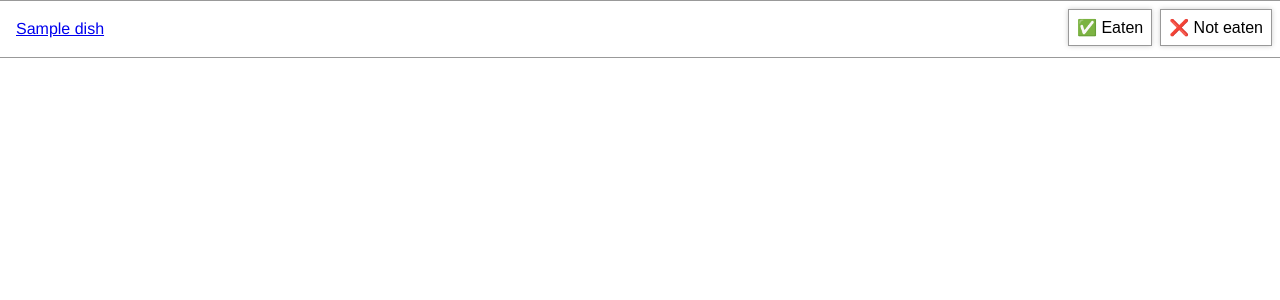
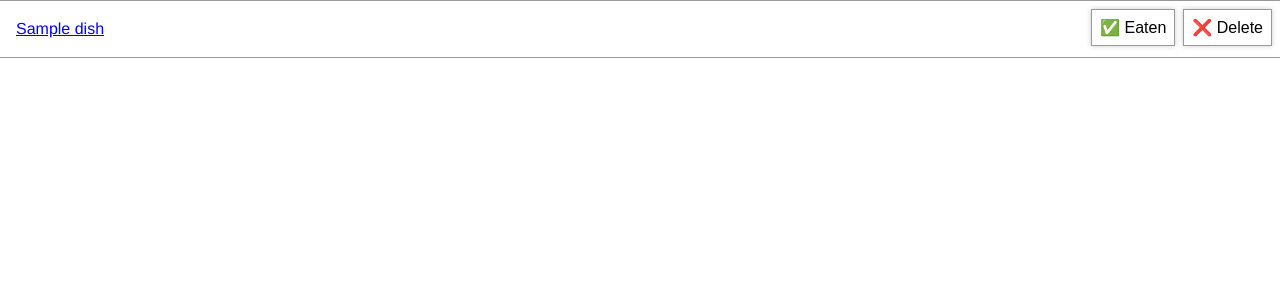
Before and after one commit to dhwthompson/trencher, a Django app: template plan/templates/plan/index.html in a window 1280 px wide. Shown: the part 69-369 px from the top of the page. Run offline with Django 3.2, Linux system fonts and the light colour scheme; the template is opened without the code that fills it: most values are stand-ins (such as "Sample title", 1, 10 or a date in 2020).

Commit message:
Change "Not eaten" wording to "Delete"
It's shorter, but still gets the point across.

```diff
--- a/plan/templates/plan/index.html
+++ b/plan/templates/plan/index.html
@@ -20,7 +20,7 @@
       </form>
       <form method="POST" action="{% url 'cancel' pk=meal.id %}">
           {% csrf_token %}
-          <button type="submit">❌ Not eaten</button>
+          <button type="submit">❌ Delete</button>
       </form>
     </li>
     {% endfor %}
```
